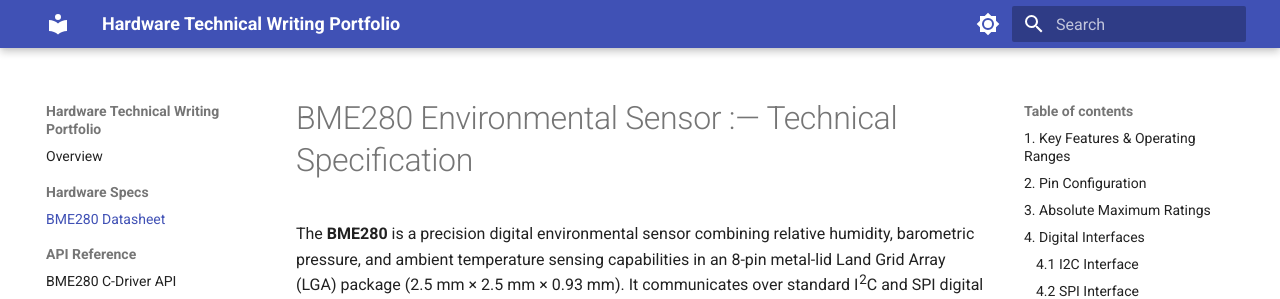
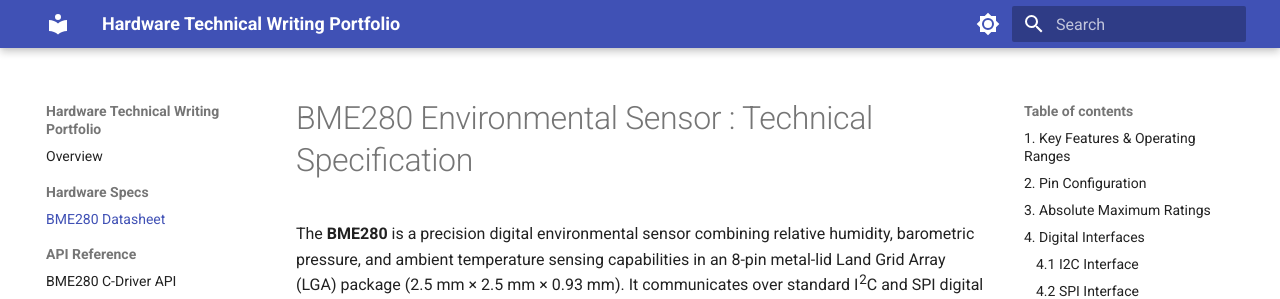
Before and after one commit to swaleha2003/hardware-portfolio, an MkDocs documentation site: the page built from docs/bme280-datasheet.md, in a window 1280 px wide and 900 px high. Shown: the top 299 px of the window. Built offline with MkDocs 1.6.1 and Material for MkDocs 9.7.7, drawn with Linux system fonts in a browser that asks for light colours.

```diff
--- a/docs/bme280-datasheet.md
+++ b/docs/bme280-datasheet.md
@@ -1,4 +1,4 @@
-# BME280 Environmental Sensor :— Technical Specification
+# BME280 Environmental Sensor : Technical Specification
 
 The <strong>BME280</strong> is a precision digital environmental sensor combining relative humidity, barometric pressure, and ambient temperature sensing capabilities in an 8-pin metal-lid Land Grid Array (LGA) package (2.5 mm &times; 2.5 mm &times; 0.93 mm). It communicates over standard I<sup>2</sup>C and SPI digital interfaces with low power consumption for battery-constrained mobile and IoT devices.
 
```
